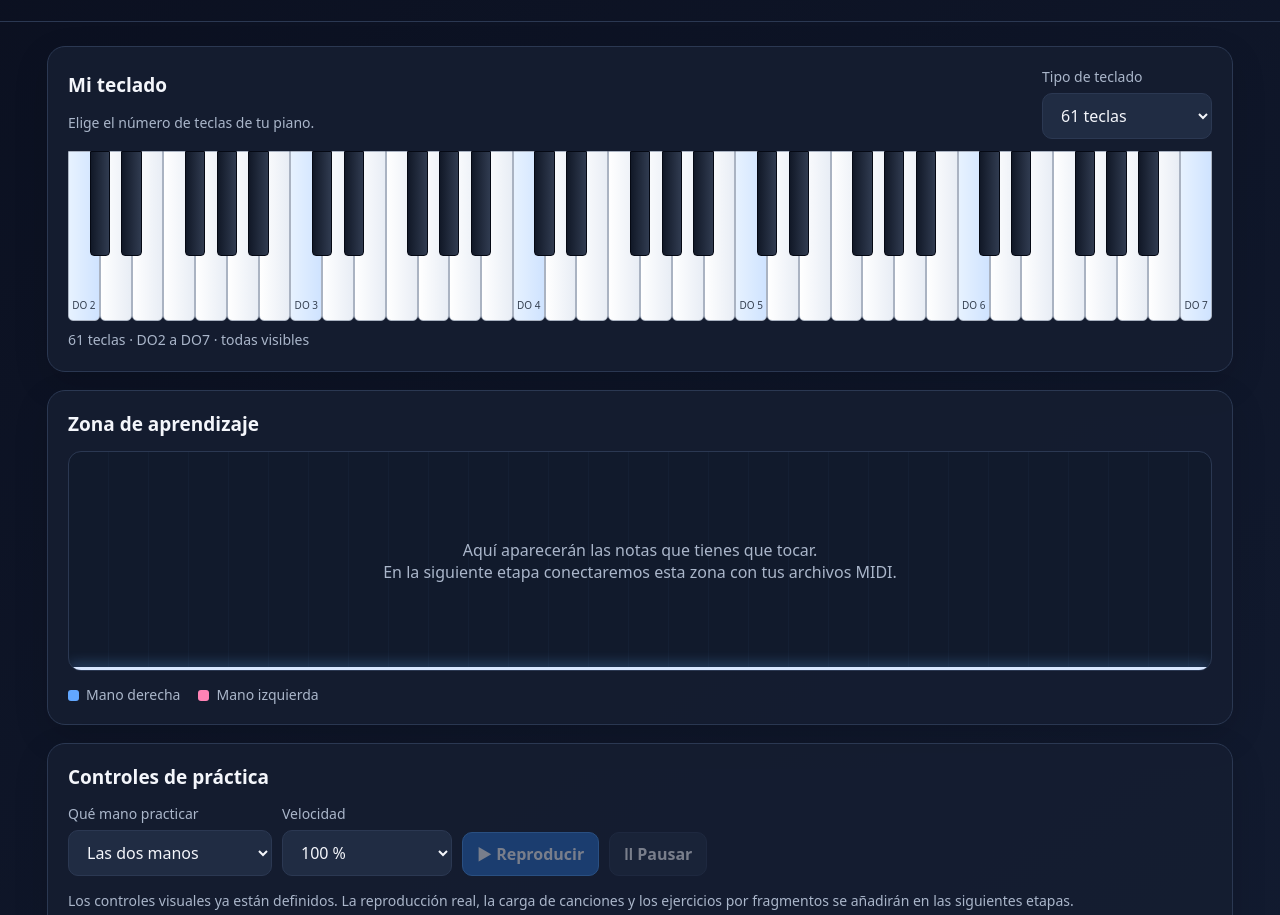
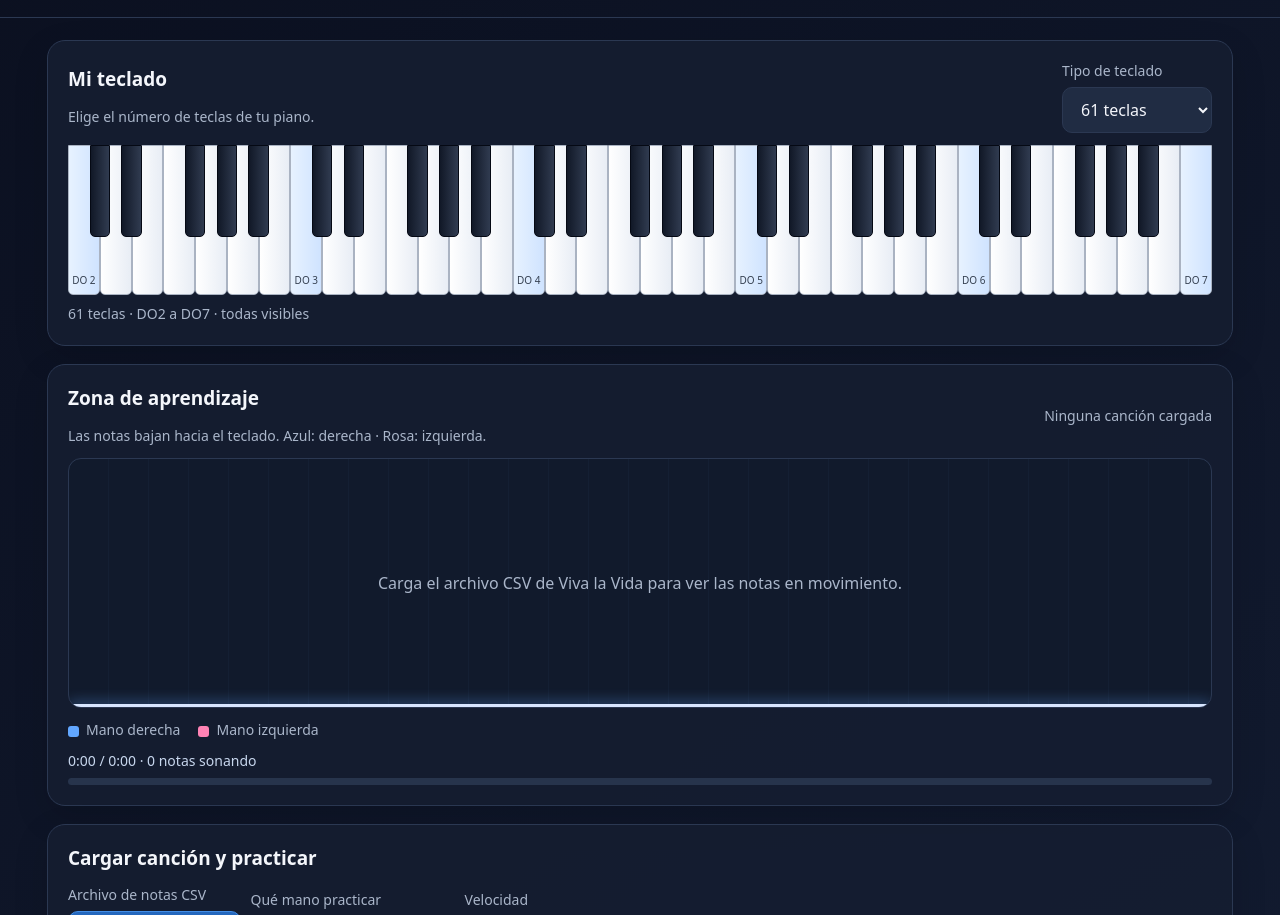
Before and after one commit to ccc6900/piano_Emma, a plain HTML site: page index.html in a window 1280 px wide. Shown: the part 103-1018 px from the top of the page. Drawn offline with Linux system fonts and the light colour scheme.

Commit message:
Añade carga CSV y animación de notas por manos

```diff
--- a/index.html
+++ b/index.html
@@ -1,117 +1,123 @@
 <!doctype html>
 <html lang="es">
 <head>
-  <meta charset="utf-8">
-  <meta name="viewport" content="width=device-width, initial-scale=1">
-  <meta name="theme-color" content="#111827">
+<meta charset="utf-8"><meta name="viewport" content="width=device-width,initial-scale=1"><meta name="theme-color" content="#111827">
 <title>Piano Emma</title>
 <style>
 :root{color-scheme:dark;--bg:#0b1020;--panel:#151d30;--line:#2b3852;--text:#f4f6fb;--muted:#aab6ca;--blue:#62a7ff;--pink:#ff83b5}
-    *{box-sizing:border-box}
-    body{margin:0;background:linear-gradient(145deg,#0b1020,#121b30);color:var(--text);font:16px system-ui,-apple-system,Segoe UI,sans-serif}
-    header{padding:24px clamp(16px,4vw,48px);border-bottom:1px solid var(--line);display:flex;align-items:center;justify-content:space-between;gap:16px;flex-wrap:wrap}
-    h1{margin:0;font-size:clamp(25px,4vw,36px);letter-spacing:.2px}
-    .subtitle{color:var(--muted);margin:5px 0 0}
-    main{max-width:1250px;margin:auto;padding:24px clamp(14px,3vw,32px) 48px}
-    .panel{background:rgba(21,29,48,.94);border:1px solid var(--line);border-radius:18px;padding:20px;margin-bottom:18px;box-shadow:0 12px 35px #0002}
-    .topline{display:flex;justify-content:space-between;align-items:center;gap:16px;flex-wrap:wrap}
-    h2{font-size:19px;margin:0 0 14px}
-    label{color:var(--muted);font-size:14px;display:block;margin-bottom:7px}
-    select,button{font:inherit;border-radius:10px;border:1px solid var(--line);padding:10px 14px;background:#202c43;color:var(--text)}
-    select{min-width:170px}
-    button{cursor:pointer;font-weight:600}
-    button.primary{background:#2467bd;border-color:#438de5}
-    button:disabled{opacity:.45;cursor:not-allowed}
-    .controls{display:flex;gap:10px;align-items:end;flex-wrap:wrap}
-    .screen{height:220px;position:relative;overflow:hidden;border-radius:13px;border:1px solid var(--line);background:repeating-linear-gradient(90deg,#111a2c 0,#111a2c 39px,#17243a 40px);margin-top:12px}
-    .screen:after{content:"";position:absolute;left:0;right:0;bottom:0;height:3px;background:#d8e6ff;box-shadow:0 0 14px #62a7ff}
-    .screen-message{position:absolute;inset:0;display:grid;place-items:center;text-align:center;padding:20px;color:var(--muted)}
-    .piano-wrap{width:100%;overflow:hidden;padding:12px 0 8px}
-    .keyboard{height:170px;position:relative;width:100%;user-select:none}
-    .key{position:absolute;top:0;border:1px solid #aab3c2;border-radius:0 0 5px 5px}
-    .white{height:170px;background:linear-gradient(90deg,#fff,#e8edf5);z-index:1}
-    .black{height:105px;background:linear-gradient(90deg,#111827,#303b50);z-index:2;border:1px solid #050914;border-radius:0 0 4px 4px}
-    .key .note{position:absolute;bottom:8px;left:0;right:0;text-align:center;font-size:10px;color:#364152;white-space:nowrap;overflow:hidden}
-    .key.c-key{background:linear-gradient(90deg,#e7f2ff,#cfe3ff)}
-    .key.black.c-key{background:linear-gradient(90deg,#15243a,#35577e)}
-    .legend{display:flex;gap:18px;flex-wrap:wrap;color:var(--muted);font-size:14px;margin-top:14px}
-    .dot{display:inline-block;width:11px;height:11px;border-radius:3px;margin-right:7px;vertical-align:middle}
-    .left{background:var(--pink)}.right{background:var(--blue)}
-    .hint{color:var(--muted);font-size:14px;line-height:1.55}
-    @media(max-width:600px){.panel{padding:15px}.screen{height:170px}.keyboard{height:135px}.white{height:135px}.black{height:84px}.key .note{display:none}}
+*{box-sizing:border-box}body{margin:0;background:linear-gradient(145deg,#0b1020,#121b30);color:var(--text);font:16px system-ui,-apple-system,Segoe UI,sans-serif}
+header{padding:22px clamp(16px,4vw,48px);border-bottom:1px solid var(--line);display:flex;align-items:center;justify-content:space-between;gap:16px;flex-wrap:wrap}
+h1{margin:0;font-size:clamp(25px,4vw,36px)}.subtitle,.hint{color:var(--muted)}.subtitle{margin:5px 0 0}
+main{max-width:1250px;margin:auto;padding:22px clamp(14px,3vw,32px) 48px}.panel{background:rgba(21,29,48,.94);border:1px solid var(--line);border-radius:18px;padding:20px;margin-bottom:18px;box-shadow:0 12px 35px #0002}
+.topline{display:flex;justify-content:space-between;align-items:center;gap:16px;flex-wrap:wrap}h2{font-size:19px;margin:0 0 14px}
+label{color:var(--muted);font-size:14px;display:block;margin-bottom:7px}select,button,.file-label{font:inherit;border-radius:10px;border:1px solid var(--line);padding:10px 14px;background:#202c43;color:var(--text)}
+select{min-width:150px}button,.file-label{cursor:pointer;font-weight:600}button.primary,.file-label{background:#2467bd;border-color:#438de5}button:disabled{opacity:.45;cursor:not-allowed}
+.controls{display:flex;gap:10px;align-items:end;flex-wrap:wrap}.control{min-width:150px}.file-label input{display:none}
+.screen{height:250px;position:relative;overflow:hidden;border-radius:13px;border:1px solid var(--line);background:repeating-linear-gradient(90deg,#111a2c 0,#111a2c 39px,#17243a 40px);margin-top:12px}
+.screen:after{content:"";position:absolute;left:0;right:0;bottom:0;height:3px;background:#d8e6ff;box-shadow:0 0 14px #62a7ff;z-index:4}
+.screen-message{position:absolute;inset:0;display:grid;place-items:center;text-align:center;padding:20px;color:var(--muted);z-index:1}
+.falling-note{position:absolute;border-radius:6px 6px 3px 3px;opacity:.95;z-index:2;box-shadow:0 2px 8px #0005;border:1px solid #ffffff55;min-height:7px}
+.falling-note.right{background:linear-gradient(180deg,#83bdff,#2874cf)}.falling-note.left{background:linear-gradient(180deg,#ffacd0,#d94d8b)}
+.piano-wrap{width:100%;overflow:hidden;padding:12px 0 8px}.keyboard{height:150px;position:relative;width:100%;user-select:none}
+.key{position:absolute;top:0;border:1px solid #aab3c2;border-radius:0 0 5px 5px}.white{height:150px;background:linear-gradient(90deg,#fff,#e8edf5);z-index:1}.black{height:92px;background:linear-gradient(90deg,#111827,#303b50);z-index:2;border:1px solid #050914}
+.key .note{position:absolute;bottom:7px;left:0;right:0;text-align:center;font-size:10px;color:#364152;white-space:nowrap;overflow:hidden}.key.c-key{background:linear-gradient(90deg,#e7f2ff,#cfe3ff)}.key.black.c-key{background:linear-gradient(90deg,#15243a,#35577e)}
+.legend{display:flex;gap:18px;flex-wrap:wrap;color:var(--muted);font-size:14px;margin-top:12px}.dot{display:inline-block;width:11px;height:11px;border-radius:3px;margin-right:7px;vertical-align:middle}.left{background:var(--pink)}.right{background:var(--blue)}
+.hint{font-size:14px;line-height:1.55}.status{margin-top:12px;color:#c7d6ed;font-size:14px}.progress{height:7px;background:#27344c;border-radius:8px;overflow:hidden;margin-top:8px}.progress>div{height:100%;width:0;background:#62a7ff;transition:width .1s}
+@media(max-width:600px){.panel{padding:15px}.screen{height:190px}.keyboard{height:115px}.white{height:115px}.black{height:72px}.key .note{display:none}}
 </style>
 </head>
 <body>
-  <header>
-    <div><h1>🎹 Piano Emma</h1><p class="subtitle">Aprende canciones paso a paso, a tu ritmo</p></div>
-    <span style="color:#9fb3d1;font-size:13px">Primera versión de prueba</span>
-  </header>
+<header><div><h1>🎹 Piano Emma</h1><p class="subtitle">Aprende canciones paso a paso, a tu ritmo</p></div><span style="color:#9fb3d1;font-size:13px">Prueba de notas en movimiento</span></header>
 <main>
 <section class="panel">
-      <div class="topline">
-        <div><h2>Mi teclado</h2><div class="hint">Elige el número de teclas de tu piano.</div></div>
-        <div><label for="keyboardSize">Tipo de teclado</label><select id="keyboardSize"><option value="61">61 teclas</option><option value="88">88 teclas</option></select></div>
-      </div>
-      <div class="piano-wrap"><div id="keyboard" class="keyboard" aria-label="Teclado de piano"></div></div>
-      <div class="hint" id="rangeText">Teclado de 61 teclas · de DO a DO</div>
+ <div class="topline"><div><h2>Mi teclado</h2><div class="hint">Elige el número de teclas de tu piano.</div></div><div><label for="keyboardSize">Tipo de teclado</label><select id="keyboardSize"><option value="61">61 teclas</option><option value="88">88 teclas</option></select></div></div>
+ <div class="piano-wrap"><div id="keyboard" class="keyboard" aria-label="Teclado de piano"></div></div><div class="hint" id="rangeText">61 teclas · DO2 a DO7 · todas visibles</div>
 </section>
 <section class="panel">
-      <h2>Zona de aprendizaje</h2>
-      <div class="screen"><div class="screen-message">Aquí aparecerán las notas que tienes que tocar.<br>En la siguiente etapa conectaremos esta zona con tus archivos MIDI.</div></div>
+ <div class="topline"><div><h2>Zona de aprendizaje</h2><div class="hint">Las notas bajan hacia el teclado. Azul: derecha · Rosa: izquierda.</div></div><div class="hint" id="songTitle">Ninguna canción cargada</div></div>
+ <div class="screen" id="screen"><div class="screen-message" id="screenMessage">Carga el archivo CSV de Viva la Vida para ver las notas en movimiento.</div></div>
  <div class="legend"><span><i class="dot right"></i>Mano derecha</span><span><i class="dot left"></i>Mano izquierda</span></div>
+ <div class="status" id="status">Esperando una canción.</div><div class="progress"><div id="progressBar"></div></div>
 </section>
 <section class="panel">
-      <h2>Controles de práctica</h2>
+ <h2>Cargar canción y practicar</h2>
  <div class="controls">
-        <div><label for="hand">Qué mano practicar</label><select id="hand"><option value="both">Las dos manos</option><option value="right">Solo mano derecha</option><option value="left">Solo mano izquierda</option></select></div>
-        <div><label for="speed">Velocidad</label><select id="speed"><option value="50">50 %</option><option value="75">75 %</option><option value="100" selected>100 %</option></select></div>
-        <button class="primary" disabled title="Se activará al incorporar la reproducción MIDI">▶ Reproducir</button>
-        <button disabled title="Se activará al incorporar la reproducción MIDI">Ⅱ Pausar</button>
+  <div><label>Archivo de notas CSV</label><label class="file-label">Elegir archivo CSV<input id="songFile" type="file" accept=".csv,text/csv"></label></div>
+  <div class="control"><label for="hand">Qué mano practicar</label><select id="hand"><option value="both">Las dos manos</option><option value="right">Solo mano derecha</option><option value="left">Solo mano izquierda</option></select></div>
+  <div class="control"><label for="speed">Velocidad</label><select id="speed"><option value="50">50 %</option><option value="75">75 %</option><option value="100" selected>100 %</option></select></div>
+  <button class="primary" id="play" disabled>▶ Reproducir</button><button id="pause" disabled>Ⅱ Pausar</button><button id="restart" disabled>↺ Volver al inicio</button>
  </div>
-      <p class="hint">Los controles visuales ya están definidos. La reproducción real, la carga de canciones y los ejercicios por fragmentos se añadirán en las siguientes etapas.</p>
+ <p class="hint">En esta primera prueba se muestra la animación de las notas; todavía no suena el piano. El archivo debe ser CSV separado por punto y coma, con las columnas Mano, Nota MIDI, Nombre, Inicio (s) y Fin (s).</p>
 </section>
 </main>
 <script>
-    const sizeSelect=document.getElementById('keyboardSize');
-    const keyboard=document.getElementById('keyboard');
-    const rangeText=document.getElementById('rangeText');
-    const names=['DO','DO♯','RE','RE♯','MI','FA','FA♯','SOL','SOL♯','LA','LA♯','SI'];
-    const blackNotes=new Set([1,3,6,8,10]);
+const sizeSelect=document.getElementById('keyboardSize'),keyboard=document.getElementById('keyboard'),rangeText=document.getElementById('rangeText');
+const screenEl=document.getElementById('screen'),screenMessage=document.getElementById('screenMessage');
+const names=['DO','DO♯','RE','RE♯','MI','FA','FA♯','SOL','SOL♯','LA','LA♯','SI'],blackNotes=new Set([1,3,6,8,10]);
+let notes=[],duration=0,playing=false,pausedAt=0,startedAt=0,raf=0,lastFrame=0;
+const pxPerSecond=38,lookAhead=5.8;
 function renderKeyboard(count){
-      keyboard.replaceChildren();
-      const start=count===61?36:21;
-      const whiteCount=Array.from({length:count},(_,i)=>(start+i)%12)
-        .filter(pitch=>!blackNotes.has(pitch)).length;
-      const availableWidth=keyboard.parentElement.clientWidth;
-      const whiteWidth=availableWidth/whiteCount;
-      let whiteIndex=0;
-      for(let midi=start;midi<start+count;midi++){
-        const pitch=midi%12, octave=Math.floor(midi/12)-1;
-        const isBlack=blackNotes.has(pitch);
-        const key=document.createElement('div');
-        key.className='key '+(isBlack?'black':'white')+(pitch===0?' c-key':'');
-        key.setAttribute('aria-label',names[pitch]+' '+octave);
-        if(isBlack){
-          key.style.left=(whiteIndex*whiteWidth-whiteWidth*0.32)+'px';
-          key.style.width=(whiteWidth*0.64)+'px';
-        } else {
-          key.style.left=(whiteIndex*whiteWidth)+'px';
-          key.style.width=whiteWidth+'px';
-          if((pitch===0 || midi===start+count-1) && whiteWidth>17){
-            const note=document.createElement('span');note.className='note';
-            note.textContent=names[pitch]+' '+octave;key.append(note);
-          }
-          whiteIndex++;
-        }
+ keyboard.replaceChildren();const start=count===61?36:21,end=start+count;
+ const whiteCount=Array.from({length:count},(_,i)=>(start+i)%12).filter(p=>!blackNotes.has(p)).length;
+ const width=keyboard.parentElement.clientWidth,whiteWidth=width/whiteCount;let wi=0;
+ for(let midi=start;midi<end;midi++){
+  const pitch=midi%12,oct=Math.floor(midi/12)-1,isBlack=blackNotes.has(pitch),key=document.createElement('div');
+  key.className='key '+(isBlack?'black':'white')+(pitch===0?' c-key':'');key.dataset.midi=midi;key.setAttribute('aria-label',names[pitch]+' '+oct);
+  if(isBlack){key.style.left=(wi*whiteWidth-whiteWidth*.32)+'px';key.style.width=(whiteWidth*.64)+'px'}
+  else{key.style.left=(wi*whiteWidth)+'px';key.style.width=whiteWidth+'px';if((pitch===0||midi===end-1)&&whiteWidth>17){const n=document.createElement('span');n.className='note';n.textContent=names[pitch]+' '+oct;key.append(n)}wi++}
   keyboard.append(key);
  }
-      keyboard.style.width='100%';
  rangeText.textContent=count+' teclas · '+(count===61?'DO2 a DO7':'LA0 a DO8')+' · todas visibles';
 }
-    sizeSelect.addEventListener('change',()=>renderKeyboard(Number(sizeSelect.value)));
-    const pianoResizeObserver=new ResizeObserver(()=>renderKeyboard(Number(sizeSelect.value)));
-    pianoResizeObserver.observe(keyboard.parentElement);
+function parseCSV(text){
+ const lines=text.replace(/^\uFEFF/,'').trim().split(/\r?\n/);if(lines.length<2)throw Error('El archivo no contiene notas.');
+ const sep=lines[0].includes(';')?';':',';const headers=lines[0].split(sep).map(x=>x.trim().toLowerCase());
+ const col=(...names)=>headers.findIndex(h=>names.includes(h));
+ const hand=col('mano'),midi=col('nota midi','midi'),name=col('nombre','nota'),start=col('inicio (s)','tiempo_segundos'),end=col('fin (s)');
+ if([hand,midi,start,end].some(x=>x<0))throw Error('No encuentro las columnas necesarias de mano, nota MIDI, inicio y fin.');
+ const out=[];
+ for(const line of lines.slice(1)){if(!line.trim())continue;const c=line.split(sep);const a=Number(String(c[start]||'').replace(',','.')),b=Number(String(c[end]||'').replace(',','.')),m=Number(c[midi]);
+  if(!Number.isFinite(a)||!Number.isFinite(b)||!Number.isInteger(m)||b<=a)continue;
+  const h=(c[hand]||'').toLowerCase();out.push({start:a,end:b,midi:m,name:c[name]||'',hand:h.includes('izq')||h==='left'?'left':'right'});
+ }
+ if(!out.length)throw Error('No he encontrado notas válidas en el archivo.');
+ out.sort((a,b)=>a.start-b.start);return out;
+}
+function loadNotes(list,fileName){
+ notes=list;duration=Math.max(...notes.map(n=>n.end));pausedAt=0;playing=false;cancelAnimationFrame(raf);
+ document.getElementById('play').disabled=false;document.getElementById('pause').disabled=true;document.getElementById('restart').disabled=false;
+ document.getElementById('songTitle').textContent=fileName;screenMessage.textContent='Canción cargada. Pulsa Reproducir.';screenMessage.style.display='grid';
+ document.getElementById('status').textContent=notes.length.toLocaleString('es-ES')+' notas cargadas · duración '+formatTime(duration);
+ document.getElementById('progressBar').style.width='0%';draw(0);
+}
+function formatTime(s){const m=Math.floor(s/60),sec=Math.floor(s%60);return m+':'+String(sec).padStart(2,'0')}
+function selected(n){const h=document.getElementById('hand').value;return h==='both'||h===n.hand}
+function draw(t){
+ screenEl.querySelectorAll('.falling-note').forEach(e=>e.remove());
+ const width=keyboard.clientWidth,height=screenEl.clientHeight,first=Number(sizeSelect.value)===61?36:21;
+ const keyMap=new Map([...keyboard.querySelectorAll('.key')].map(k=>[Number(k.dataset.midi),k]));
+ for(const n of notes){if(!selected(n)||n.start>t+lookAhead||n.end<t-.5)continue;
+  const key=keyMap.get(n.midi);if(!key)continue;
+  const y=height-(n.start-t)*pxPerSecond-(n.end-n.start)*pxPerSecond;
+  const el=document.createElement('div');el.className='falling-note '+n.hand;
+  el.style.left=(key.offsetLeft+key.offsetWidth*.15)+'px';el.style.width=Math.max(4,key.offsetWidth*.7)+'px';
+  el.style.top=Math.max(-100,Math.min(height+100,y))+'px';el.style.height=Math.max(7,(n.end-n.start)*pxPerSecond)+'px';
+  screenEl.append(el);
+ }
+ document.getElementById('status').textContent=formatTime(t)+' / '+formatTime(duration)+' · '+notes.filter(n=>selected(n)&&n.start<=t&&n.end>=t).length+' notas sonando';
+ document.getElementById('progressBar').style.width=(duration?t/duration*100:0)+'%';
+}
+function frame(now){if(!playing)return;const speed=Number(document.getElementById('speed').value)/100;const t=pausedAt+(now-startedAt)/1000*speed;
+ draw(t);if(t>=duration){playing=false;pausedAt=duration;document.getElementById('play').disabled=false;document.getElementById('pause').disabled=true;screenMessage.textContent='¡Canción terminada! Puedes volver al inicio.';screenMessage.style.display='grid';return}
+ raf=requestAnimationFrame(frame)}
+function play(){if(!notes.length)return;if(pausedAt>=duration)pausedAt=0;playing=true;startedAt=performance.now();screenMessage.style.display='none';document.getElementById('play').disabled=true;document.getElementById('pause').disabled=false;raf=requestAnimationFrame(frame)}
+function pause(){if(!playing)return;const speed=Number(document.getElementById('speed').value)/100;pausedAt+=(performance.now()-startedAt)/1000*speed;playing=false;cancelAnimationFrame(raf);document.getElementById('play').disabled=false;document.getElementById('pause').disabled=true;draw(pausedAt);screenMessage.textContent='En pausa';screenMessage.style.display='grid'}
+function restart(){playing=false;cancelAnimationFrame(raf);pausedAt=0;document.getElementById('play').disabled=!notes.length;document.getElementById('pause').disabled=true;screenMessage.textContent='Preparado desde el principio. Pulsa Reproducir.';screenMessage.style.display='grid';draw(0)}
+document.getElementById('songFile').addEventListener('change',async e=>{const file=e.target.files[0];if(!file)return;try{loadNotes(parseCSV(await file.text()),file.name)}catch(err){screenMessage.textContent=err.message;screenMessage.style.display='grid';document.getElementById('status').textContent='No se pudo cargar el archivo.'}});
+document.getElementById('play').addEventListener('click',play);document.getElementById('pause').addEventListener('click',pause);document.getElementById('restart').addEventListener('click',restart);
+document.getElementById('hand').addEventListener('change',()=>draw(pausedAt));document.getElementById('speed').addEventListener('change',()=>{if(playing){pausedAt+=(performance.now()-startedAt)/1000*(Number(document.getElementById('speed').value)/100);startedAt=performance.now()}});
+sizeSelect.addEventListener('change',()=>{renderKeyboard(Number(sizeSelect.value));draw(pausedAt)});
+const resizeObserver=new ResizeObserver(()=>{renderKeyboard(Number(sizeSelect.value));draw(pausedAt)});resizeObserver.observe(keyboard.parentElement);
 renderKeyboard(61);
 </script>
-</body>
-</html>
+</body></html>
```
Lines whose indentation alone changed are shown as unchanged.
